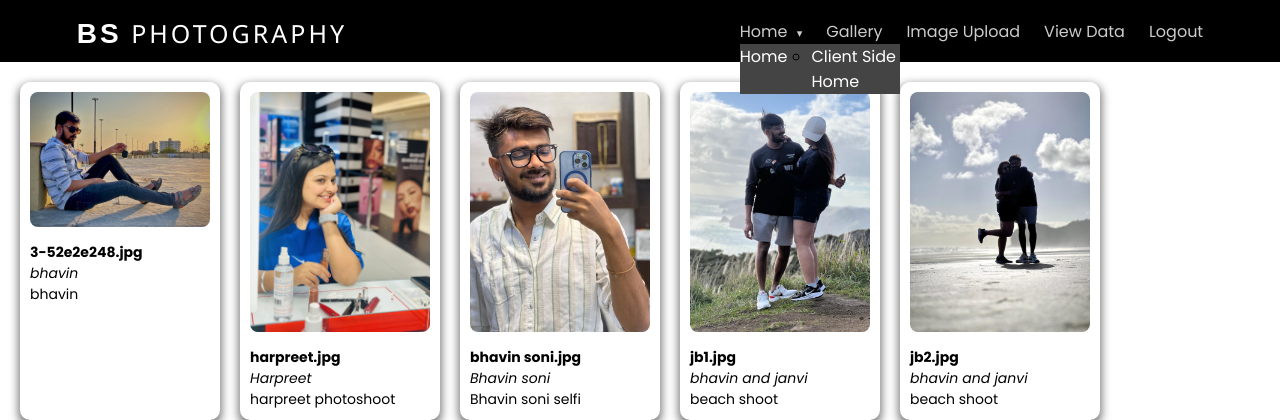
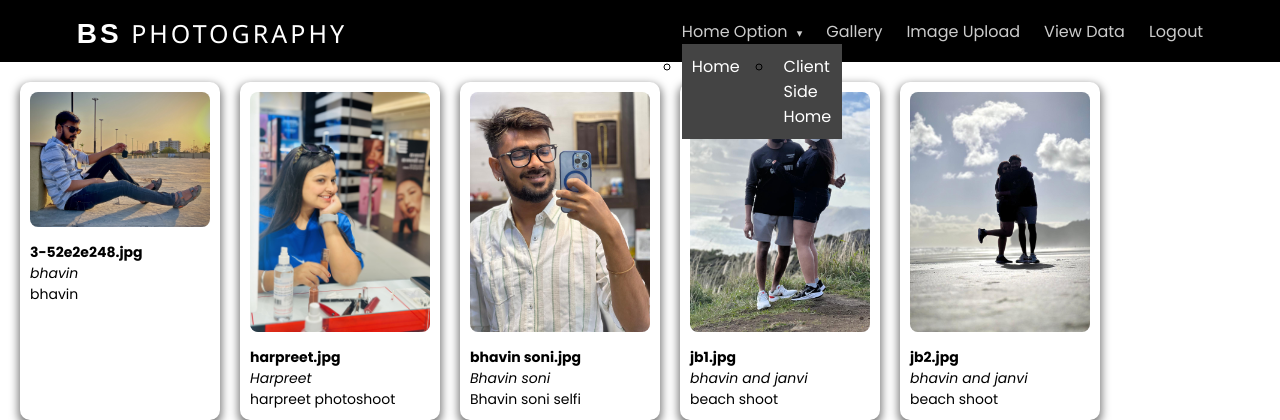
Before and after one commit to bhavinsoni3180/pythone-website, a Flask app: page /admingallery in a window 1280 px wide. Shown: the top 420 px of the page. Run offline with Flask 3, Linux system fonts and the light colour scheme; a user stored in the database is signed in; some libraries are stand-ins or nearby versions; some web fonts are replaced.

Commit message:
css change

```diff
--- a/website/static/public/css/adminstyle.css
+++ b/website/static/public/css/adminstyle.css
@@ -1,3 +1,152 @@
+/* admin navbar */
+/* nav bar css started here*/
+.navbar2 {
+  position: relative;
+  top: 0;
+  right: 0;
+  left: 0;
+}
+
+.navbar2 .containernav {
+  padding: 1rem 6%;
+  display: flex;
+  justify-content: space-between;
+  flex-wrap: wrap;
+  align-items: center;
+  background-color: black;
+}
+
+.navbar2 .logo {
+  height: 30px;
+  overflow: hidden;
+}
+
+.navbar2 .logo a {
+  font-family: 'Segoe UI', Tahoma, Geneva, Verdana, sans-serif;
+  font-size: 25px;
+  font-weight: 400;
+  color: #fff;
+  text-transform: uppercase;
+  letter-spacing: 3px;
+}
+
+.navbar2 .logo a strong {
+  font-family: 'Jost', sans-serif;
+  font-size: 28px;
+  font-weight: 700;
+  color: #fff;
+  text-transform: uppercase;
+  letter-spacing: 3px;
+}
+
+.navbar2 ul {
+  display: flex;
+  gap: 1.5rem;
+}
+
+.navbar2 ul a {
+  font-size: 16px;
+  font-weight: 400;
+  color: #ccc;
+  text-transform: capitalize;
+  transition: all 1s;
+}
+
+.navbar2 ul a:hover {
+  color: #111;
+  background-color: #eee;
+  width: 100%;
+  padding: 0.30rem 0.30rem;
+  border-radius: 0.50rem;
+}
+
+.nav2-list {
+  list-style: none;
+  display: flex;
+  gap: 20px;
+  margin: 0;
+  padding: 0;
+}
+
+.nav2-item {
+  position: relative;
+}
+
+.nav2-item a {
+  color: white;
+  text-decoration: none;
+  display: block;
+}
+
+.navbar2 ul.active {
+  display: flex;
+}
+
+.dropdown {
+    position: relative;
+}
+
+.dropdown-menu-nav2 {
+    display: none;
+    position: absolute;
+    top: 100%;
+    background-color: #333;
+    min-width: 150px;
+    z-index: 1000;
+}
+
+.dropdown-menu-nav2 li a {
+    color: white;
+    padding: 10px;
+    display: block;
+    text-decoration: none;
+}
+
+.dropdown:hover .dropdown-menu-nav2 {
+    display: block;
+}
+
+
+  @media screen and (max-width: 768px) {
+  .navbar2 ul {
+    flex-direction: column;
+    width: 100%;
+    display: none;
+    background-color: #000;
+    padding: 1rem 0;
+  }
+
+  .navbar2 ul.active {
+    display: flex;
+  }
+
+  .navbar2, .menu-toggle {
+    display: flex;
+  }
+
+  .navbar2 ul li {
+    text-align: center;
+    width: 100%;
+    padding: 0.5rem 0;
+  }
+
+  .dropdown-menu-nav2 {
+    position: relative;
+    top: 0;
+    background-color: #222;
+    padding-left: 1rem;
+    display: none;
+  }
+
+  .dropdown:hover .dropdown-menu-nav2 {
+    display: block; /* fallback for hover support */
+  }
+
+  .dropdown.open .dropdown-menu-nav2 {
+    display: block; /* when toggled by JS */
+  }
+}
+
 .adminheader {
     background: linear-gradient(#00000093, #111111b4), url('./../images/adminside/adminhome.jpg');
     background-position: 70% 30%;
--- a/website/static/public/css/style.css
+++ b/website/static/public/css/style.css
@@ -87,24 +87,6 @@
   width: 100%;
   padding: 0.30rem 0.30rem;
   border-radius: 0.50rem;
-}
-
-.nav2-list {
-  list-style: none;
-  display: flex;
-  gap: 20px;
-  margin: 0;
-  padding: 0;
-}
-
-.nav2-item {
-  position: relative;
-}
-
-.nav2-item a {
-  color: white;
-  text-decoration: none;
-  display: block;
 }
 
 /* Arrow */
--- a/website/templates/partials/navbar2.html
+++ b/website/templates/partials/navbar2.html
@@ -1,5 +1,5 @@
 <link rel="stylesheet" href="{{ url_for('static', filename='public/css/style.css')}}">
-<div class="navbar">
+<div class="navbar2">
     <div class="containernav">
         <div class="logo">
             <a href="/adminindex"><strong>BS</strong> Photography</a>
@@ -10,9 +10,8 @@
             <span class="bar"></span>
         </div>
         <ul class="nav2-list">
-            <li class="nav2-item dropdown"><a href="#" aria-haspopup="true" aria-expanded="false">Home <span
+            <li class="nav2-item dropdown"><a href="#" aria-haspopup="true" aria-expanded="false">Home Option <span
                         class="arrow">&#9662;</span></a>
-                </a>
                 <ul class="dropdown-menu-nav2">
                     <li><a href="/adminindex" class="active">Home</a></li>
                     <li><a href="/" class="active">Client side Home</a></li>
@@ -32,30 +31,28 @@
 
 <script>
     document.addEventListener('DOMContentLoaded', () => {
-        const dropdown = document.querySelector('.dropdown > a');
+        const dropdownLink = document.querySelector('.dropdown > a');
+        const dropdownMenu = document.querySelector('.dropdown-menu-nav2');
 
-        dropdown.addEventListener('click', (e) => {
-            e.preventDefault(); // prevent link click
-            const menu = dropdown.nextElementSibling;
-            menu.style.display = (menu.style.display === 'block') ? 'none' : 'block';
+        dropdownLink.addEventListener('click', (e) => {
+            e.preventDefault();
+            e.stopPropagation(); // Prevent this click from bubbling
+            dropdownMenu.style.display = dropdownMenu.style.display === 'block' ? 'none' : 'block';
         });
 
-        // Close dropdown when clicking elsewhere
         document.addEventListener('click', (e) => {
-            const isDropdown = e.target.closest('.dropdown');
-            if (!isDropdown) {
-                document.querySelectorAll('.dropdown-menu-nav2').forEach(menu => {
-                    menu.style.display = 'none';
-                });
+            if (!e.target.closest('.dropdown')) {
+                dropdownMenu.style.display = 'none';
             }
         });
     });
+
 </script>
 
 <script>
     document.addEventListener("DOMContentLoaded", () => {
         const menuToggle = document.getElementById("mobile-menu");
-        const nav = document.querySelector(".navbar ul");
+        const nav = document.querySelector(".nav2-list");
 
         menuToggle.addEventListener("click", () => {
             nav.classList.toggle("active");
```
